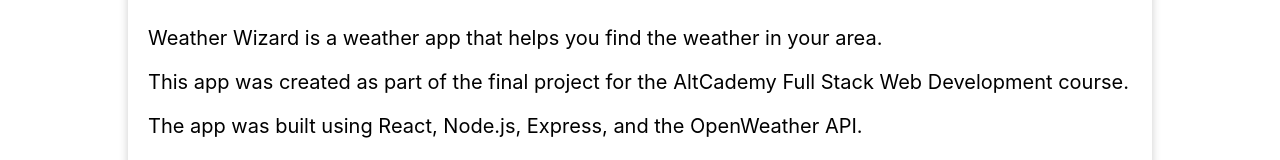
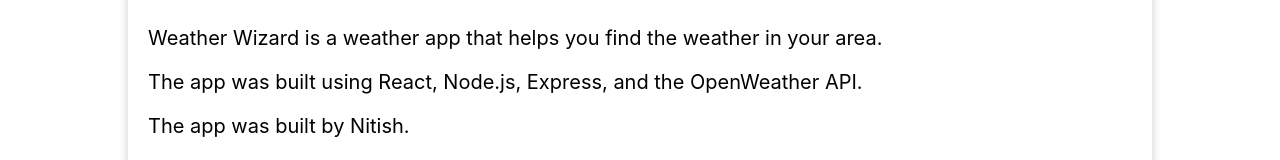
Before and after one commit to nitishmayekar/weather-wizard-front-end, a React (Create React App) app: page /about-us in a window 1280 px wide. Shown: the part 779-939 px from the top of the page. Built offline with nearby package versions, Linux system fonts and the light colour scheme; no server answers.

Commit message:
Created Readme File

```diff
--- a/src/pages/about/index.jsx
+++ b/src/pages/about/index.jsx
@@ -16,11 +16,6 @@
             your area.
           </p>
           <p>
-            This app was created as part of the final project for the{" "}
-            <a href="https://www.altcademy.com/">AltCademy</a> Full Stack Web
-            Development course.
-          </p>
-          <p>
             The app was built using React, Node.js, Express, and the OpenWeather
             API.
           </p>
```
Also changed, not shown: 1 other file (tests, documents, lock files or other folders).
